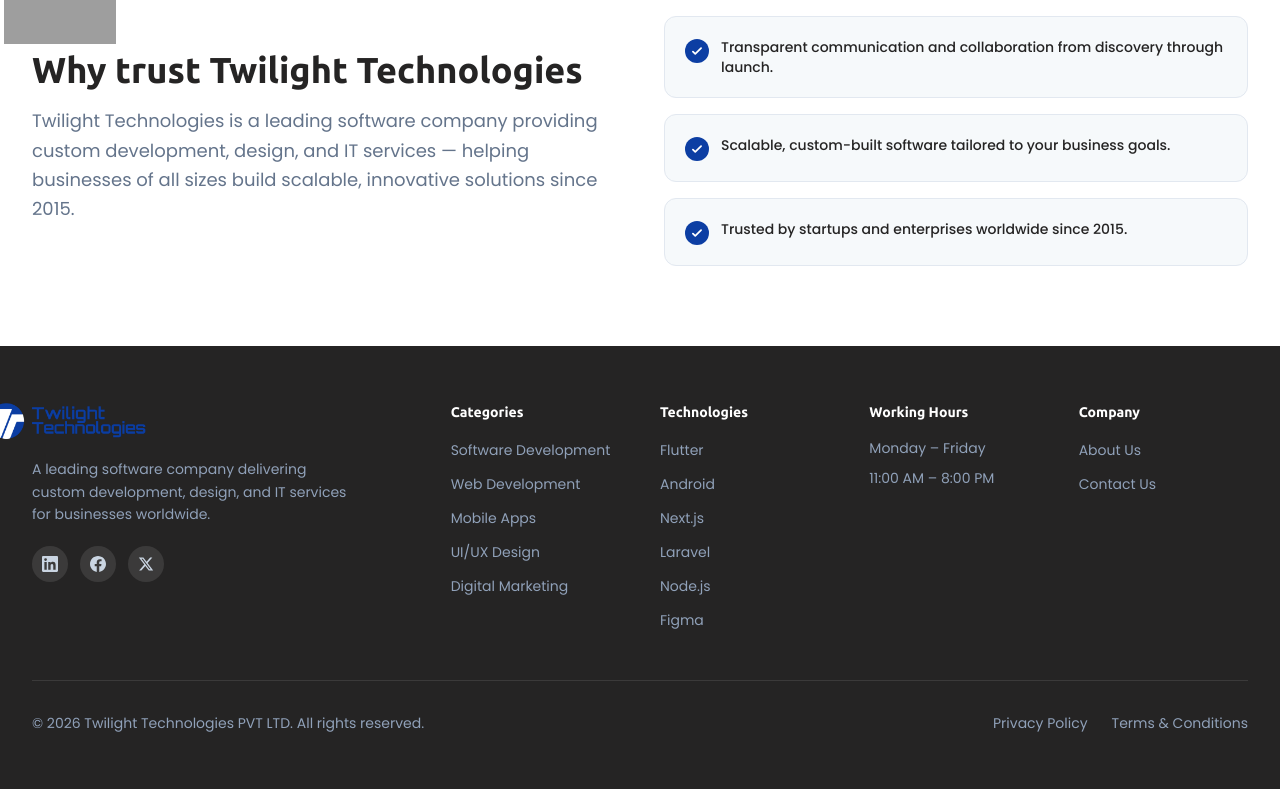
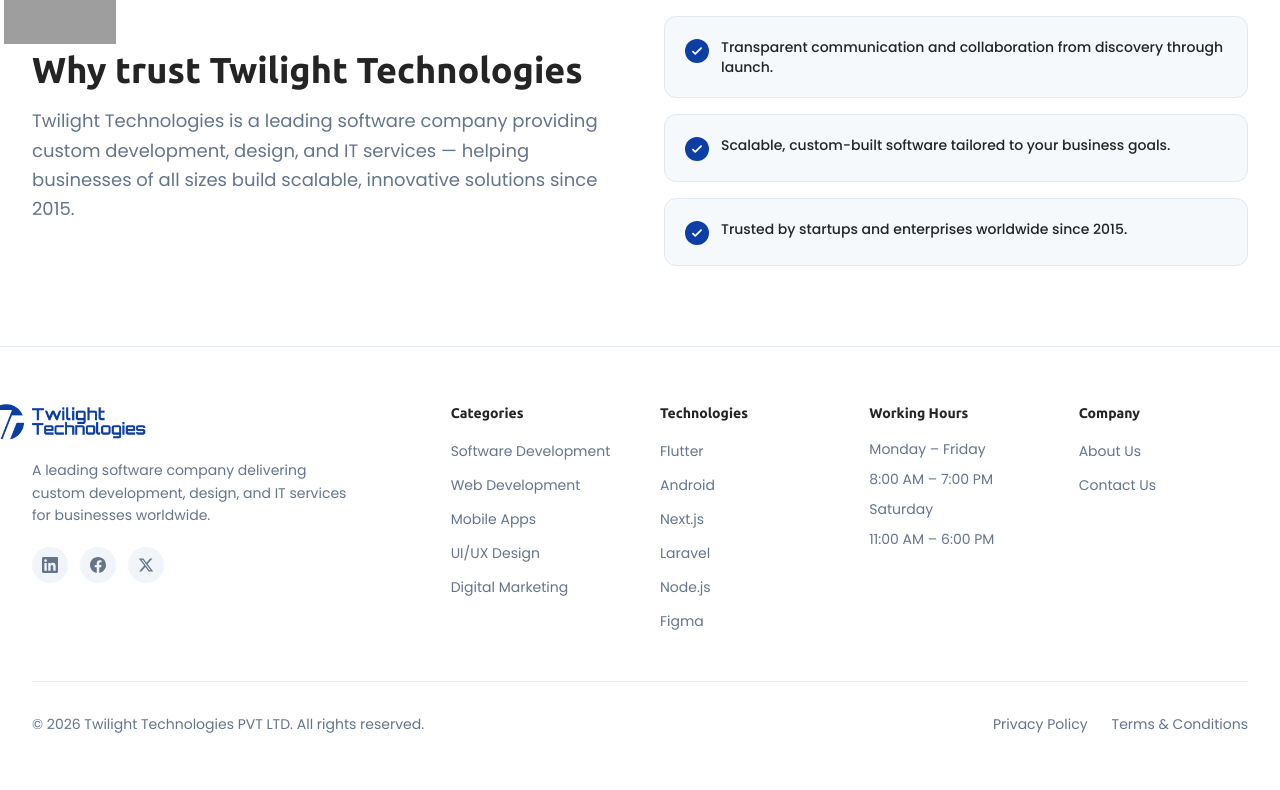
Before and after one commit to AhmadReact/twilight, a Next.js app: page / in a window 1280 px wide. Shown: the part 3965-4755 px from the top of the page. Built offline with nearby package versions, Linux system fonts and the light colour scheme; grey boxes are pictures that could not be loaded.

Commit message:
Refactor About, Footer, and Landing components to enhance layout consistency; update office address format and working hours for improved clarity. Adjust styling for better responsiveness and visual appeal.

```diff
--- a/components/AboutPage.tsx
+++ b/components/AboutPage.tsx
@@ -5,7 +5,6 @@
 import { useState } from "react";
 
 const BLUE = "#0c3ea3";
-const INK = "#252424";
 
 function Logo({ className = "h-9 w-auto" }: { className?: string }) {
   return (
@@ -49,7 +48,7 @@
 const offices = [
   {
     label: "United States",
-    address: "13243 S Springdale Way, Draper, UT 84020",
+    address: ["Anne Arundel County", "Maryland"],
     phone: "+1 (302) 725 4147",
     email: "info@twilight.net",
   },
@@ -149,32 +148,32 @@
 
 function Footer() {
   return (
-    <footer className="py-14" style={{ backgroundColor: INK }}>
+    <footer className="border-t border-border bg-white py-14">
       <div className="mx-auto max-w-7xl px-4 sm:px-6 lg:px-8">
         <div className="flex flex-col items-center justify-between gap-6 sm:flex-row">
           <Link href="/">
             <Logo className="h-10 w-auto" />
           </Link>
-          <p className="text-sm text-slate-400">
+          <p className="text-sm text-slate">
             &copy; {new Date().getFullYear()} Twilight Technologies PVT LTD. All
             rights reserved.
           </p>
           <div className="flex items-center gap-6">
             <Link
               href="/about-us"
-              className="text-sm text-slate-400 transition-colors hover:text-white"
+              className="text-sm text-slate transition-colors hover:text-navy"
             >
               About Us
             </Link>
             <Link
               href="/privacy-policy"
-              className="text-sm text-slate-400 transition-colors hover:text-white"
+              className="text-sm text-slate transition-colors hover:text-navy"
             >
               Privacy Policy
             </Link>
             <Link
               href="/terms-and-conditions"
-              className="text-sm text-slate-400 transition-colors hover:text-white"
+              className="text-sm text-slate transition-colors hover:text-navy"
             >
               Terms &amp; Conditions
             </Link>
@@ -292,7 +291,9 @@
                     {office.label}
                   </h3>
                   <ul className="mt-5 space-y-3 text-sm text-slate">
-                    <li>{office.address}</li>
+                    {office.address.map((line) => (
+                      <li key={line}>{line}</li>
+                    ))}
                     <li>
                       <a
                         href={`tel:${office.phone.replace(/\s/g, "")}`}
@@ -322,7 +323,9 @@
               <p className="mt-3 text-lg font-semibold text-navy">
                 Monday – Friday
               </p>
-              <p className="mt-1 text-slate">11:00 AM – 8:00 PM</p>
+              <p className="mt-1 text-slate">8:00 AM – 7:00 PM</p>
+              <p className="mt-4 text-lg font-semibold text-navy">Saturday</p>
+              <p className="mt-1 text-slate">11:00 AM – 6:00 PM</p>
             </div>
           </div>
         </section>
--- a/components/Footer.tsx
+++ b/components/Footer.tsx
@@ -3,14 +3,12 @@
 
 export function Footer() {
   return (
-    <footer className="border-t border-white/10 bg-[#0a0f1a] py-8">
+    <footer className="border-t border-border bg-white py-8">
       <div className="mx-auto max-w-7xl px-4 sm:px-6 lg:px-8">
         <div className="flex flex-col items-center justify-between gap-6 md:flex-row">
-          <div className="[&_span]:text-white/90">
-            <Logo />
-          </div>
+          <Logo />
 
-          <p className="text-sm text-slate-400">
+          <p className="text-sm text-slate">
             &copy; {new Date().getFullYear()} Twilight Technologies. All rights
             reserved.
           </p>
@@ -18,26 +16,26 @@
           <div className="flex items-center gap-6">
             <Link
               href="/about-us"
-              className="text-sm text-slate-400 transition-colors hover:text-white"
+              className="text-sm text-slate transition-colors hover:text-navy"
             >
               About Us
             </Link>
             <Link
               href="/privacy-policy"
-              className="text-sm text-slate-400 transition-colors hover:text-white"
+              className="text-sm text-slate transition-colors hover:text-navy"
             >
               Privacy Policy
             </Link>
             <Link
               href="/terms-and-conditions"
-              className="text-sm text-slate-400 transition-colors hover:text-white"
+              className="text-sm text-slate transition-colors hover:text-navy"
             >
               Terms &amp; Conditions
             </Link>
             <div className="flex gap-3">
               <a
                 href="#"
-                className="flex h-8 w-8 items-center justify-center rounded-full bg-white/10 text-slate-300 transition-colors hover:bg-primary hover:text-white"
+                className="flex h-8 w-8 items-center justify-center rounded-full bg-slate-100 text-slate transition-colors hover:bg-primary hover:text-white"
                 aria-label="LinkedIn"
               >
                 <svg
@@ -50,7 +48,7 @@
               </a>
               <a
                 href="#"
-                className="flex h-8 w-8 items-center justify-center rounded-full bg-white/10 text-slate-300 transition-colors hover:bg-primary hover:text-white"
+                className="flex h-8 w-8 items-center justify-center rounded-full bg-slate-100 text-slate transition-colors hover:bg-primary hover:text-white"
                 aria-label="Facebook"
               >
                 <svg
@@ -63,7 +61,7 @@
               </a>
               <a
                 href="#"
-                className="flex h-8 w-8 items-center justify-center rounded-full bg-white/10 text-slate-300 transition-colors hover:bg-primary hover:text-white"
+                className="flex h-8 w-8 items-center justify-center rounded-full bg-slate-100 text-slate transition-colors hover:bg-primary hover:text-white"
                 aria-label="YouTube"
               >
                 <svg
--- a/components/LandingPage.tsx
+++ b/components/LandingPage.tsx
@@ -11,7 +11,6 @@
    ============================================================ */
 
 const BLUE = "#0c3ea3";
-const INK = "#252424";
 
 /* ─── Shared bits ─── */
 /* Two "T"s merged within a circular form (the logo monogram). */
@@ -755,7 +754,12 @@
   },
   {
     title: "Working Hours",
-    lines: ["Monday – Friday", "11:00 AM – 8:00 PM"],
+    lines: [
+      "Monday – Friday",
+      "8:00 AM – 7:00 PM",
+      "Saturday",
+      "11:00 AM – 6:00 PM",
+    ],
   },
   {
     title: "Company",
@@ -771,12 +775,12 @@
 
 function Footer() {
   return (
-    <footer className="py-14" style={{ backgroundColor: INK }}>
+    <footer className="border-t border-border bg-white py-14">
       <div className="mx-auto max-w-7xl px-4 sm:px-6 lg:px-8">
         <div className="grid gap-10 lg:grid-cols-6">
           <div className="lg:col-span-2">
             <Logo className="h-10 w-auto max-md:relative max-md:left-10" />
-            <p className="mt-4 max-w-xs text-sm leading-relaxed text-slate-400">
+            <p className="mt-4 max-w-xs text-sm leading-relaxed text-slate">
               A leading software company delivering custom development, design,
               and IT services for businesses worldwide.
             </p>
@@ -798,15 +802,7 @@
                 <a
                   key={social.label}
                   href="#"
-                  className="flex h-9 w-9 items-center justify-center rounded-full bg-white/10 text-slate-300 transition-colors hover:text-white"
-                  style={{ transition: "background-color .2s" }}
-                  onMouseEnter={(e) =>
-                    (e.currentTarget.style.backgroundColor = BLUE)
-                  }
-                  onMouseLeave={(e) =>
-                    (e.currentTarget.style.backgroundColor =
-                      "rgba(255,255,255,0.1)")
-                  }
+                  className="flex h-9 w-9 items-center justify-center rounded-full bg-slate-100 text-slate transition-colors hover:bg-primary hover:text-white"
                   aria-label={social.label}
                 >
                   <svg
@@ -823,11 +819,11 @@
 
           {footerCols.map((col) => (
             <div key={col.title}>
-              <h3 className="text-sm font-bold text-white">{col.title}</h3>
+              <h3 className="text-sm font-bold text-navy">{col.title}</h3>
               {"lines" in col && col.lines ? (
                 <div className="mt-4 space-y-2.5">
                   {col.lines.map((line) => (
-                    <p key={line} className="text-sm text-slate-400">
+                    <p key={line} className="text-sm text-slate">
                       {line}
                     </p>
                   ))}
@@ -842,7 +838,7 @@
                       <li key={label}>
                         <Link
                           href={href}
-                          className="text-sm text-slate-400 transition-colors hover:text-white"
+                          className="text-sm text-slate transition-colors hover:text-navy"
                         >
                           {label}
                         </Link>
@@ -855,21 +851,21 @@
           ))}
         </div>
 
-        <div className="mt-12 flex flex-col items-center justify-between gap-4 border-t border-white/10 pt-8 sm:flex-row">
-          <p className="text-sm text-slate-400">
+        <div className="mt-12 flex flex-col items-center justify-between gap-4 border-t border-border pt-8 sm:flex-row">
+          <p className="text-sm text-slate">
             &copy; {new Date().getFullYear()} Twilight Technologies PVT LTD. All
             rights reserved.
           </p>
           <div className="flex items-center gap-6">
             <Link
               href="/privacy-policy"
-              className="text-sm text-slate-400 transition-colors hover:text-white"
+              className="text-sm text-slate transition-colors hover:text-navy"
             >
               Privacy Policy
             </Link>
             <Link
               href="/terms-and-conditions"
-              className="text-sm text-slate-400 transition-colors hover:text-white"
+              className="text-sm text-slate transition-colors hover:text-navy"
             >
               Terms &amp; Conditions
             </Link>
--- a/components/LegalPage.tsx
+++ b/components/LegalPage.tsx
@@ -6,7 +6,6 @@
 import type { LegalDocument } from "@/lib/legal-content";
 
 const BLUE = "#0c3ea3";
-const INK = "#252424";
 
 const navLinks = [
   { label: "Services", href: "/#services" },
@@ -119,32 +118,32 @@
 
 function Footer() {
   return (
-    <footer className="py-14" style={{ backgroundColor: INK }}>
+    <footer className="border-t border-border bg-white py-14">
       <div className="mx-auto max-w-7xl px-4 sm:px-6 lg:px-8">
         <div className="flex flex-col items-center justify-between gap-6 sm:flex-row">
           <Link href="/">
             <Logo className="h-10 w-auto" />
           </Link>
-          <p className="text-sm text-slate-400">
+          <p className="text-sm text-slate">
             &copy; {new Date().getFullYear()} Twilight Technologies PVT LTD. All
             rights reserved.
           </p>
           <div className="flex flex-wrap items-center justify-center gap-6">
             <Link
               href="/about-us"
-              className="text-sm text-slate-400 transition-colors hover:text-white"
+              className="text-sm text-slate transition-colors hover:text-navy"
             >
               About Us
             </Link>
             <Link
               href="/privacy-policy"
-              className="text-sm text-slate-400 transition-colors hover:text-white"
+              className="text-sm text-slate transition-colors hover:text-navy"
             >
               Privacy Policy
             </Link>
             <Link
               href="/terms-and-conditions"
-              className="text-sm text-slate-400 transition-colors hover:text-white"
+              className="text-sm text-slate transition-colors hover:text-navy"
             >
               Terms &amp; Conditions
             </Link>
```
